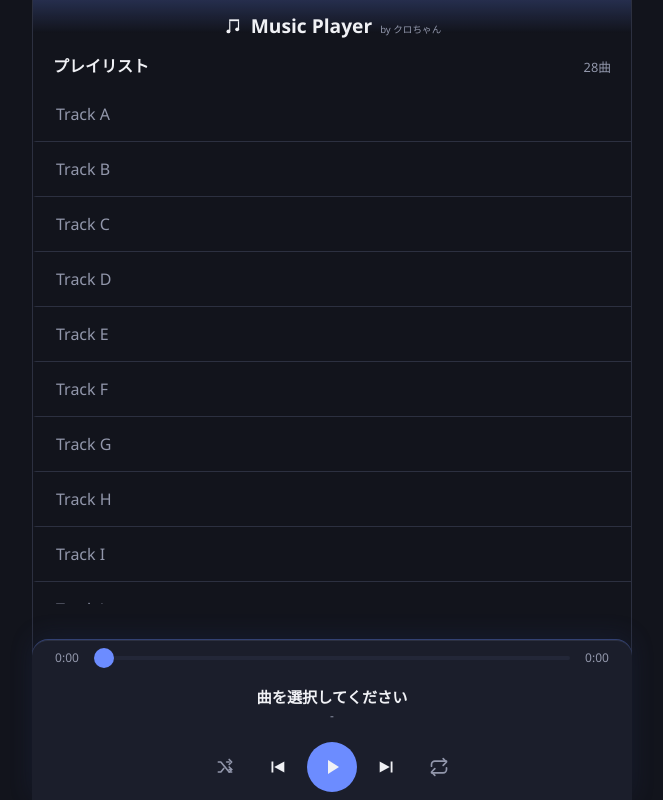
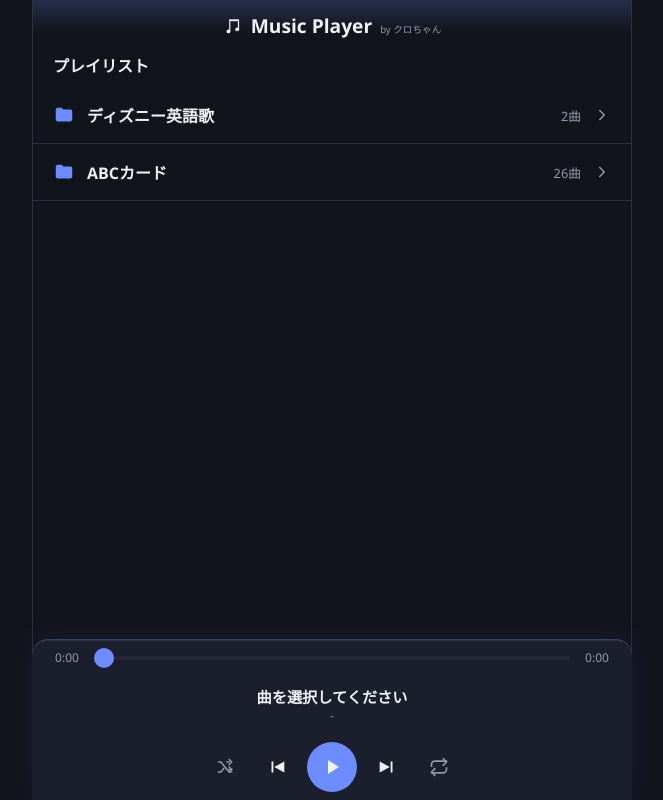
Before and after one commit to shibainu-kedama/shibainu-kedama.github.io, a plain HTML site: page musicplayer/index.html in a window 1280 px wide. Shown: the whole page, without its empty margins (308-971 px from the left). Drawn offline with Linux system fonts and the light colour scheme.

Commit message:
Group tracks into two playlists with a sliding folder view
tracks.js now defines PLAYLISTS (folder title + tracks) instead of a
flat TRACKS list: "ディズニー英語歌" (The ABC Song, ぜんぶ見る) and
"ABCカード" (the 26 lettered tracks). The playlist section is now two
horizontally stacked screens (folder list, track list) inside an
overflow-hidden viewport; tapping a folder slides to its track list,
the back arrow slides back. Playback state (order/position/shuffle)
now operates on the currently opened folder's tracks instead of a
single global list.

Co-Authored-By: Claude Sonnet 5 <noreply@anthropic.com>

```diff
--- a/musicplayer/app.js
+++ b/musicplayer/app.js
@@ -26,8 +26,13 @@
   const playlistEl = document.getElementById("playlist");
   const playlistCount = document.getElementById("playlistCount");
   const mascotImg = document.getElementById("mascotImg");
+  const screensEl = document.getElementById("screens");
+  const folderListEl = document.getElementById("folderList");
+  const folderTitleEl = document.getElementById("folderTitle");
+  const backBtn = document.getElementById("backBtn");
 
-  let order = TRACKS.map((_, i) => i); // 再生順(シャッフル時はここを並べ替える)
+  let currentTracks = []; // 現在開いているフォルダの曲一覧
+  let order = []; // 再生順(シャッフル時はここを並べ替える、currentTracks のインデックス)
   let position = -1; // order 内での現在位置
   let isShuffle = false;
   let isRepeat = false; // 1曲リピート
@@ -49,9 +54,40 @@
     return a;
   }
 
+  function renderFolders() {
+    folderListEl.innerHTML = "";
+    PLAYLISTS.forEach((playlist, idx) => {
+      const li = document.createElement("li");
+      li.className = "folder-item";
+      li.innerHTML = `
+        <svg class="icon" viewBox="0 0 24 24" fill="currentColor" aria-hidden="true"><path d="M3 6a2 2 0 0 1 2-2h4.4l2 2H19a2 2 0 0 1 2 2v9a2 2 0 0 1-2 2H5a2 2 0 0 1-2-2V6z"/></svg>
+        <span class="folder-title">${playlist.title}</span>
+        <span class="folder-count">${playlist.tracks.length}曲</span>
+        <svg class="chevron" viewBox="0 0 24 24" fill="none" stroke="currentColor" stroke-width="2" stroke-linecap="round" stroke-linejoin="round" aria-hidden="true"><path d="M9 6l6 6-6 6"/></svg>
+      `;
+      li.addEventListener("click", () => openFolder(idx));
+      folderListEl.appendChild(li);
+    });
+  }
+
+  function openFolder(folderIdx) {
+    const playlist = PLAYLISTS[folderIdx];
+    currentTracks = playlist.tracks;
+    folderTitleEl.textContent = playlist.title;
+    order = currentTracks.map((_, i) => i);
+    if (isShuffle) order = shuffleArray(order);
+    position = -1;
+    renderPlaylist();
+    screensEl.classList.add("open");
+  }
+
+  function closeFolder() {
+    screensEl.classList.remove("open");
+  }
+
   function renderPlaylist() {
     playlistEl.innerHTML = "";
-    TRACKS.forEach((track, idx) => {
+    currentTracks.forEach((track, idx) => {
       const li = document.createElement("li");
       li.className = "playlist-item";
       li.dataset.index = idx;
@@ -59,7 +95,7 @@
       li.addEventListener("click", () => playByTrackIndex(idx));
       playlistEl.appendChild(li);
     });
-    playlistCount.textContent = `${TRACKS.length}曲`;
+    playlistCount.textContent = `${currentTracks.length}曲`;
     updateActiveItem();
   }
 
@@ -85,7 +121,7 @@
 
   function loadCurrent() {
     const trackIdx = order[position];
-    const track = TRACKS[trackIdx];
+    const track = currentTracks[trackIdx];
     audio.src = track.file;
     trackTitle.textContent = track.title;
     trackIndex.textContent = `${position + 1} / ${order.length}`;
@@ -104,6 +140,7 @@
 
   function togglePlay() {
     if (position === -1) {
+      if (currentTracks.length === 0) return; // まだフォルダを開いていない
       position = 0;
       loadCurrent();
       play();
@@ -135,7 +172,7 @@
     const currentTrackIdx = position >= 0 ? order[position] : -1;
     isShuffle = !isShuffle;
     shuffleBtn.classList.toggle("active", isShuffle);
-    order = isShuffle ? shuffleArray(TRACKS.map((_, i) => i)) : TRACKS.map((_, i) => i);
+    order = isShuffle ? shuffleArray(currentTracks.map((_, i) => i)) : currentTracks.map((_, i) => i);
     if (currentTrackIdx !== -1) {
       position = order.indexOf(currentTrackIdx);
     }
@@ -152,6 +189,7 @@
   prevBtn.addEventListener("click", playPrev);
   shuffleBtn.addEventListener("click", toggleShuffle);
   repeatBtn.addEventListener("click", toggleRepeat);
+  backBtn.addEventListener("click", closeFolder);
 
   audio.addEventListener("timeupdate", () => {
     if (isSeeking) return;
@@ -192,5 +230,5 @@
   });
 
   // 初期化(音量は端末側の設定に委ねる)
-  renderPlaylist();
+  renderFolders();
 })();
--- a/musicplayer/index.html
+++ b/musicplayer/index.html
@@ -33,11 +33,25 @@
     </header>
 
     <section class="playlist-section">
-      <div class="playlist-header">
-        <h2>プレイリスト</h2>
-        <span class="playlist-count" id="playlistCount"></span>
+      <div class="screens" id="screens">
+        <div class="screen">
+          <div class="playlist-header">
+            <h2>プレイリスト</h2>
+          </div>
+          <ul class="folder-list" id="folderList"></ul>
+        </div>
+
+        <div class="screen">
+          <div class="playlist-header">
+            <button id="backBtn" class="back-btn" title="フォルダ一覧に戻る" aria-label="戻る">
+              <svg class="icon" viewBox="0 0 24 24" fill="none" stroke="currentColor" stroke-width="2" stroke-linecap="round" stroke-linejoin="round" aria-hidden="true"><path d="M15 6l-6 6 6 6"/></svg>
+            </button>
+            <h2 id="folderTitle">-</h2>
+            <span class="playlist-count" id="playlistCount"></span>
+          </div>
+          <ul class="playlist" id="playlist"></ul>
+        </div>
       </div>
-      <ul class="playlist" id="playlist"></ul>
     </section>
 
     <div class="mascot-lane" aria-hidden="true">
--- a/musicplayer/style.css
+++ b/musicplayer/style.css
@@ -77,6 +77,101 @@ body {
   display: flex;
   flex-direction: column;
   padding-bottom: calc(var(--now-playing-h) + var(--mascot-h));
+  overflow: hidden;
+}
+
+/* フォルダ一覧 ⇔ 曲一覧 の横スライド */
+
+.screens {
+  display: flex;
+  width: 200%;
+  height: 100%;
+  transition: transform 0.28s ease;
+}
+
+.screens.open {
+  transform: translateX(-50%);
+}
+
+.screen {
+  width: 50%;
+  flex: 0 0 50%;
+  min-height: 0;
+  display: flex;
+  flex-direction: column;
+}
+
+.back-btn {
+  background: none;
+  border: none;
+  color: var(--text);
+  cursor: pointer;
+  width: 32px;
+  height: 32px;
+  margin: -4px 4px -4px -8px;
+  border-radius: 50%;
+  display: flex;
+  align-items: center;
+  justify-content: center;
+  flex-shrink: 0;
+}
+
+.back-btn:active {
+  background: var(--panel-alt);
+}
+
+.back-btn .icon {
+  width: 20px;
+  height: 20px;
+}
+
+.folder-list {
+  list-style: none;
+  margin: 0;
+  padding: 0;
+  overflow-y: auto;
+  overscroll-behavior: contain;
+  -webkit-overflow-scrolling: touch;
+}
+
+.folder-item {
+  padding: 16px 20px;
+  min-height: 48px;
+  display: flex;
+  align-items: center;
+  gap: 12px;
+  cursor: pointer;
+  border-bottom: 1px solid var(--border);
+  transition: background 0.15s ease;
+}
+
+.folder-item:active {
+  background: var(--panel-alt);
+}
+
+.folder-item .icon {
+  width: 22px;
+  height: 22px;
+  color: var(--accent);
+  flex-shrink: 0;
+}
+
+.folder-item .folder-title {
+  flex: 1;
+  font-size: 1rem;
+  font-weight: 600;
+}
+
+.folder-item .folder-count {
+  font-size: 0.8rem;
+  color: var(--text-dim);
+}
+
+.folder-item .chevron {
+  width: 18px;
+  height: 18px;
+  color: var(--text-dim);
+  flex-shrink: 0;
 }
 
 /* --- 再生中に転がるマスコット --- */
@@ -124,9 +219,17 @@ body {
 .playlist-header {
   flex: 0 0 auto;
   display: flex;
-  justify-content: space-between;
-  align-items: baseline;
+  align-items: center;
+  gap: 4px;
   padding: 6px 20px 10px;
+}
+
+.playlist-header h2 {
+  flex: 1;
+}
+
+.playlist-header .playlist-count {
+  flex: 0 0 auto;
 }
 
 .playlist-header h2 {
--- a/musicplayer/tracks.js
+++ b/musicplayer/tracks.js
@@ -1,5 +1,15 @@
-// プレイリスト定義: assets/sound 内の楽曲一覧
-const TRACKS = [
+// プレイリスト定義: フォルダ(プレイリスト)ごとに曲をまとめる
+const PLAYLISTS = [
+  {
+    title: "ディズニー英語歌",
+    tracks: [
+      { title: "The ABC Song", file: "assets/sound/The ABC Song.mp3" },
+      { title: "ぜんぶ見る", file: "assets/sound/ぜんぶ見る.mp3" },
+    ],
+  },
+  {
+    title: "ABCカード",
+    tracks: [
       { title: "Track A", file: "assets/sound/A.mp3" },
       { title: "Track B", file: "assets/sound/B.mp3" },
       { title: "Track C", file: "assets/sound/C.mp3" },
@@ -26,6 +36,6 @@ const TRACKS = [
       { title: "Track X", file: "assets/sound/X.mp3" },
       { title: "Track Y", file: "assets/sound/Y.mp3" },
       { title: "Track Z", file: "assets/sound/Z.mp3" },
-  { title: "The ABC Song", file: "assets/sound/The ABC Song.mp3" },
-  { title: "ぜんぶ見る", file: "assets/sound/ぜんぶ見る.mp3" },
+    ],
+  },
 ];
```
Lines whose indentation alone changed are shown as unchanged.
